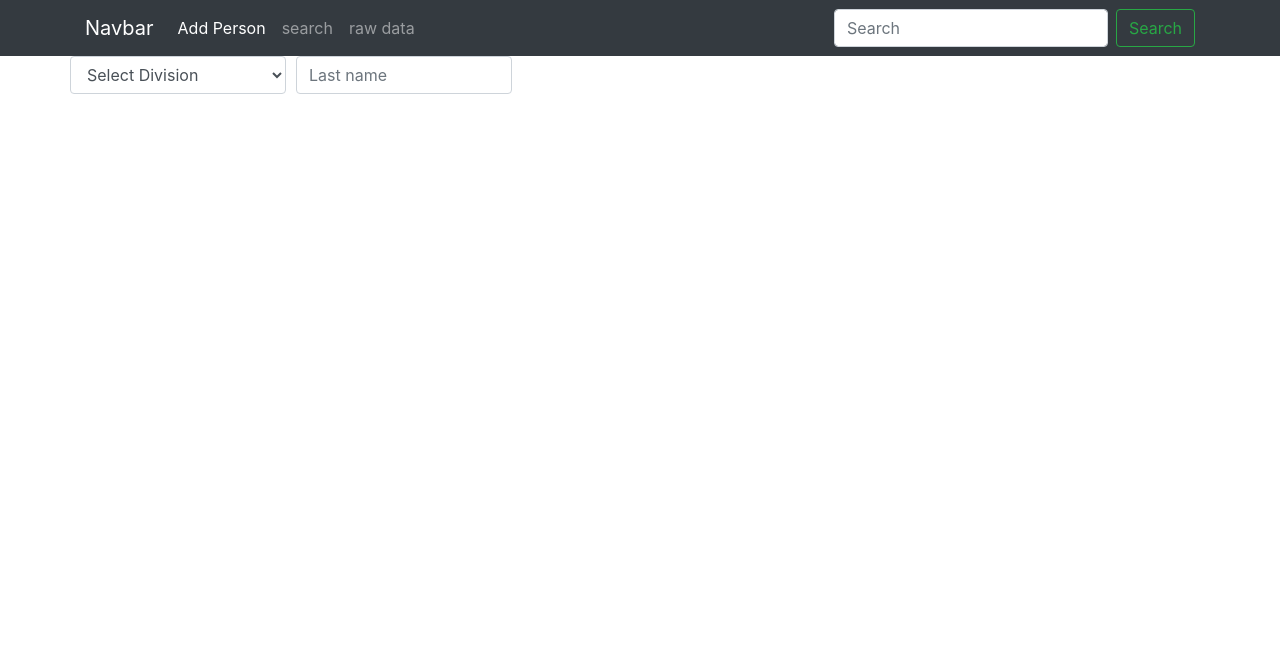
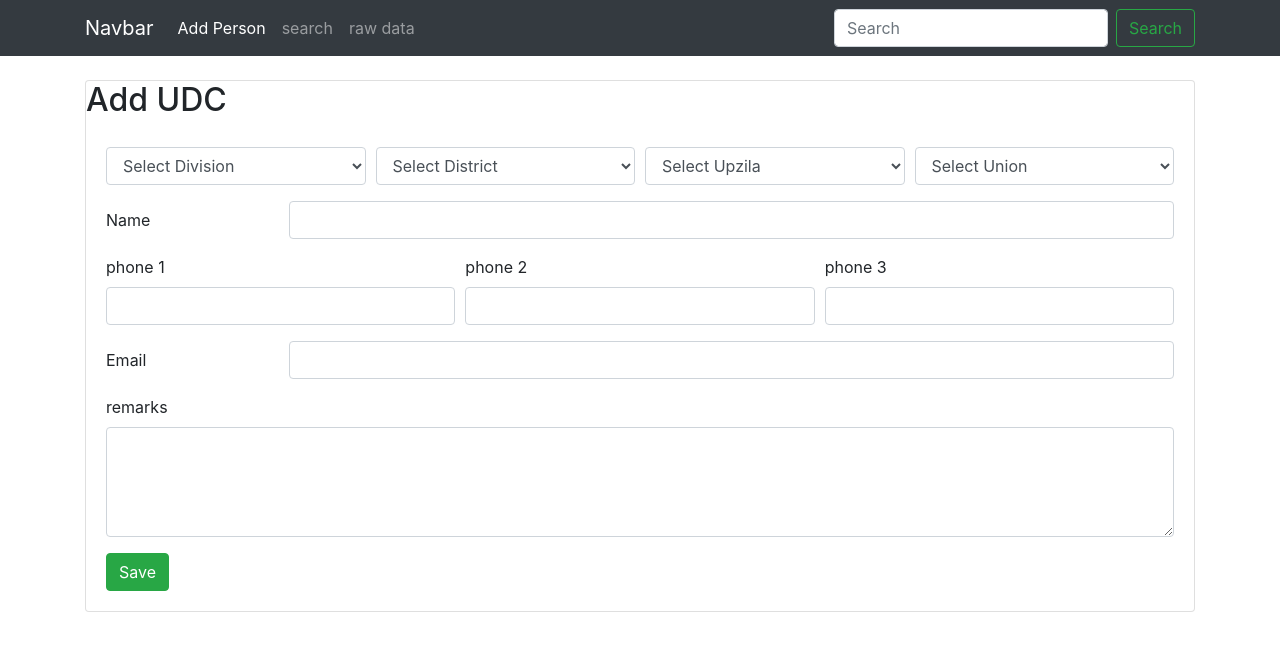
Before and after one commit to nayembabu/udc_list_db, a CodeIgniter app: page /database/index.php/main/add in a window 1280 px wide. Shown: the top 651 px of the page. Run offline with CodeIgniter, Linux system fonts and the light colour scheme.

Commit message:
add form added

```diff
--- a/application/views/admin/add_form.php
+++ b/application/views/admin/add_form.php
@@ -1,11 +1,14 @@
+<br>
 <div class="container">
+    <div class="card">
+        <div >
+            <h2 >Add UDC</h2>
+        </div>
 
-
-
-<div class="row">
-    <form action="">
+        <div class="card-body">
+            <form action="">
         <div class="form-row">
-            <div class="col">
+            <div class="form-group col-md-3">
                 <select name="" id="" class="form-control">
                     <option value="">Select Division</option>
                     <option value="1">Dhaka</option>
@@ -13,12 +16,66 @@
                     <option value="1">Khulna</option>
                 </select>
             </div>
-            <div class="col">
-                <input type="text" class="form-control" placeholder="Last name">
+            <div class="form-group col-md-3">
+                <select name="" id="" class="form-control">
+                    <option value="">Select District</option>
+                    <option value="1">Dhaka</option>
+                    <option value="1">Chittagong</option>
+                    <option value="1">Khulna</option>
+                </select>
+            </div>
+            <div class="form-group col-md-3">
+                <select name="" id="" class="form-control">
+                    <option value="">Select Upzila</option>
+                    <option value="1">Dhaka</option>
+                    <option value="1">Chittagong</option>
+                    <option value="1">Khulna</option>
+                </select>
+            </div>
+            <div class="form-group col-md-3">
+                <select name="" id="" class="form-control">
+                    <option value="">Select Union</option>
+                    <option value="1">Dhaka</option>
+                    <option value="1">Chittagong</option>
+                    <option value="1">Khulna</option>
+                </select>
             </div>
         </div>
+        <div class="form-group row">
+            <label  class="col-sm-2 col-form-label">Name</label>
+            <div class="col-sm-10">
+              <input type="text" class="form-control" id="name">
+          </div>
+        </div>
 
-    </form>
+        <div class="form-row">
+             <div class="form-group col-md-4">
+                 <label>phone 1</label>
+                 <input type="text" class="form-control" name="">
+             </div>
+             <div class="form-group col-md-4">
+                 <label>phone 2</label>
+                 <input type="text" class="form-control" name="">
+             </div>
+             <div class="form-group col-md-4">
+                 <label>phone 3</label>
+                 <input type="text" class="form-control" name="">
+             </div>
+        </div>
+
+        <div class="form-group row">
+            <label for="inputEmail3" class="col-sm-2 col-form-label">Email</label>
+            <div class="col-sm-10">
+              <input type="email" class="form-control" id="inputEmail3">
+          </div>
+        </div>
+         <div class="form-group  ">
+             <label>remarks</label>
+             <textarea class="form-control" cols="4" rows="4"></textarea>
+         </div>
+
+         <button class="btn btn-success" type="submit">Save</button>
+    </form> <!-- // form -->
+        </div>
+    </div>
 </div>
-
-</div>
```
